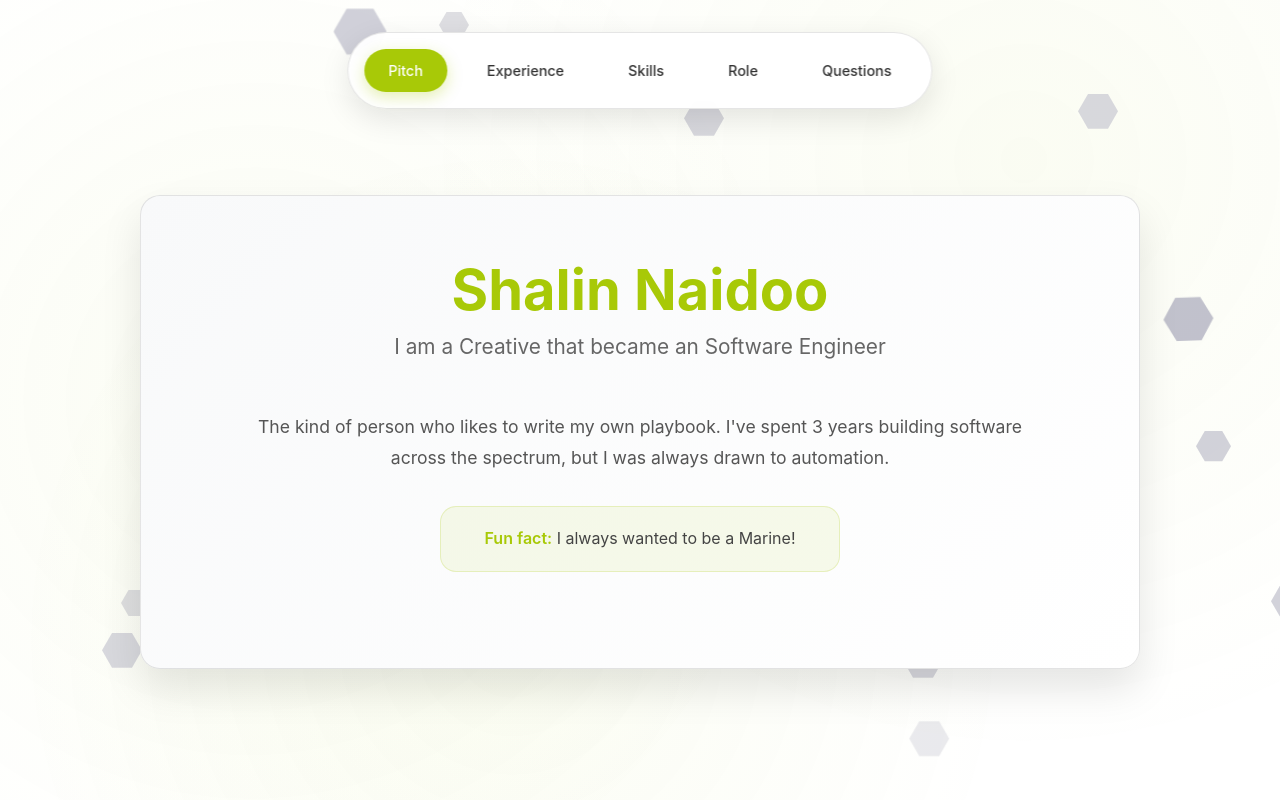
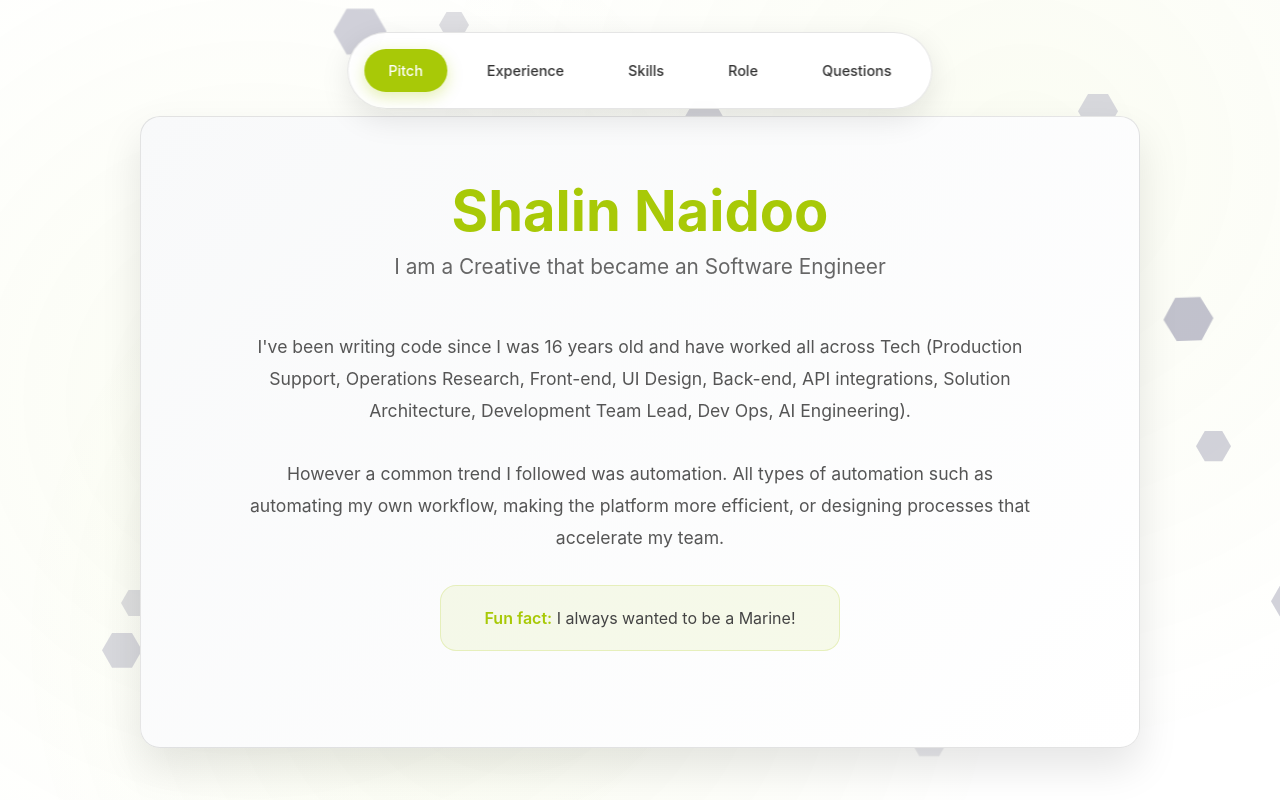
Before and after one commit to Shalin-N/portfolio, a React (Vite) app: page / in a window 1280 px wide. Built offline with nearby package versions, Linux system fonts and the light colour scheme.

Commit message:
fix: update pitch descriptions for clarity and consistency; modify question prompt; remove redundant role contribution text; adjust timeline project description tense

```diff
--- a/src/components/Pitch.tsx
+++ b/src/components/Pitch.tsx
@@ -12,7 +12,11 @@ const Pitch = () => {
         <div className="pitch-body">
           <div className="elevator-pitch">
             <p className="pitch-text">
-              The kind of person who likes to write my own playbook. I've spent 3 years building software across the spectrum, but I was always drawn to automation.
+              I've been writing code since I was 16 years old and have worked all across Tech (Production Support, Operations Research, Front-end, UI Design, Back-end, API integrations, Solution Architecture, Development Team Lead, Dev Ops, AI Engineering).
+            </p>
+
+            <p className="pitch-text">
+              However a common trend I followed was automation. All types of automation such as automating my own workflow, making the platform more efficient, or designing processes that accelerate my team.
             </p>
             <div className="fun-fact">
               <p className="fun-fact-text">
--- a/src/components/Questions.tsx
+++ b/src/components/Questions.tsx
@@ -45,7 +45,7 @@ const Questions = () => {
       <div className="questions-content">
         <div className="questions-header">
           <h2>Lets Start a Conversation</h2>
-          <p>Questions I have about any role</p>
+          <p>Questions I have about any new role</p>
         </div>
 
         <div className="questions-grid">
--- a/src/components/Timeline.tsx
+++ b/src/components/Timeline.tsx
@@ -31,7 +31,7 @@ const Timeline = () => {
       year: "Present",
       title: "Project Overlord",
       company: "FNZ",
-      description: "Built a platform to mesh all the different FNZ systems together for a unified data experience.",
+      description: "Building a platform to mesh all the different FNZ systems together for a unified data experience.",
       technologies: ["Jira API", "GitHub API", "Azure DevOps API", "React"]
     },
     {
```
